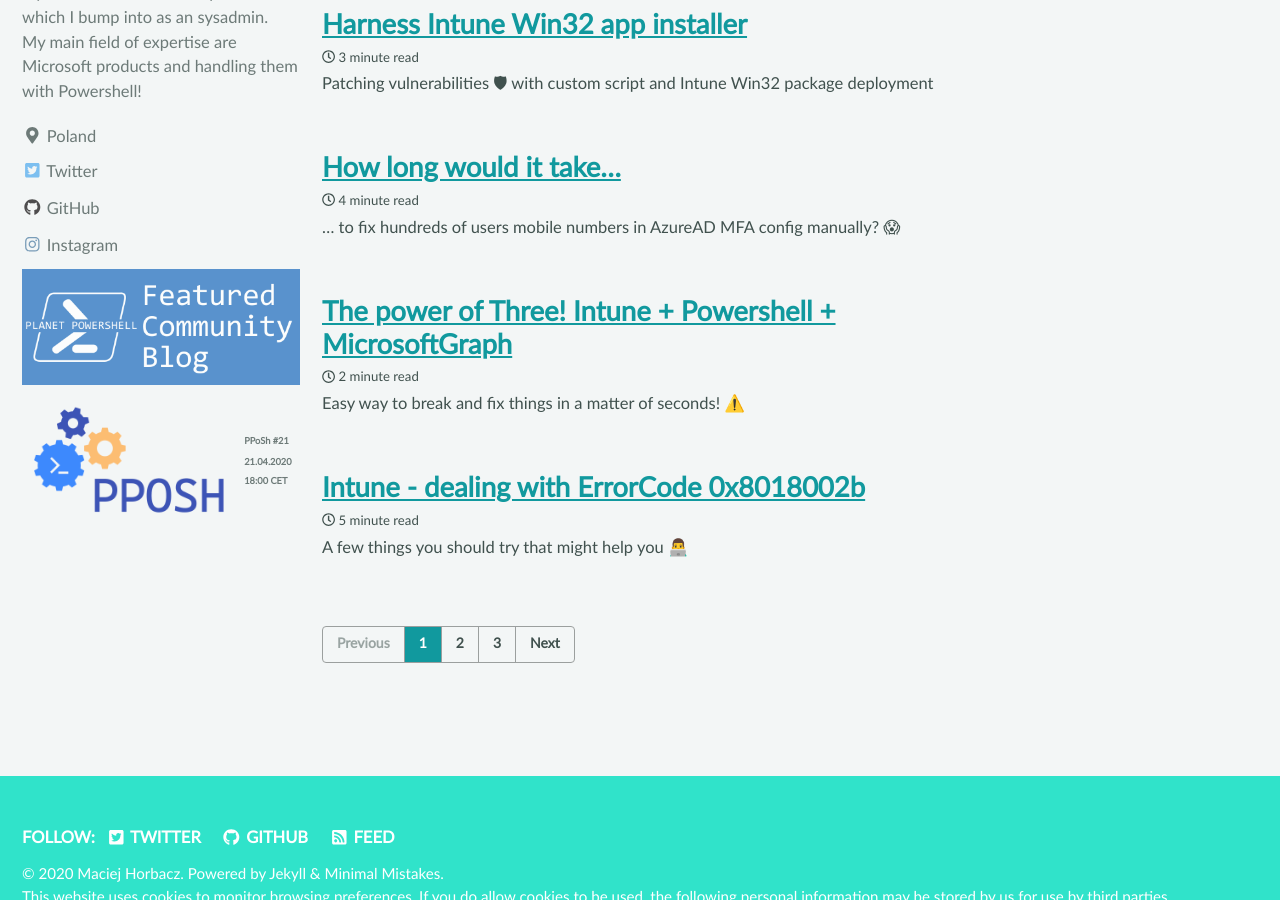
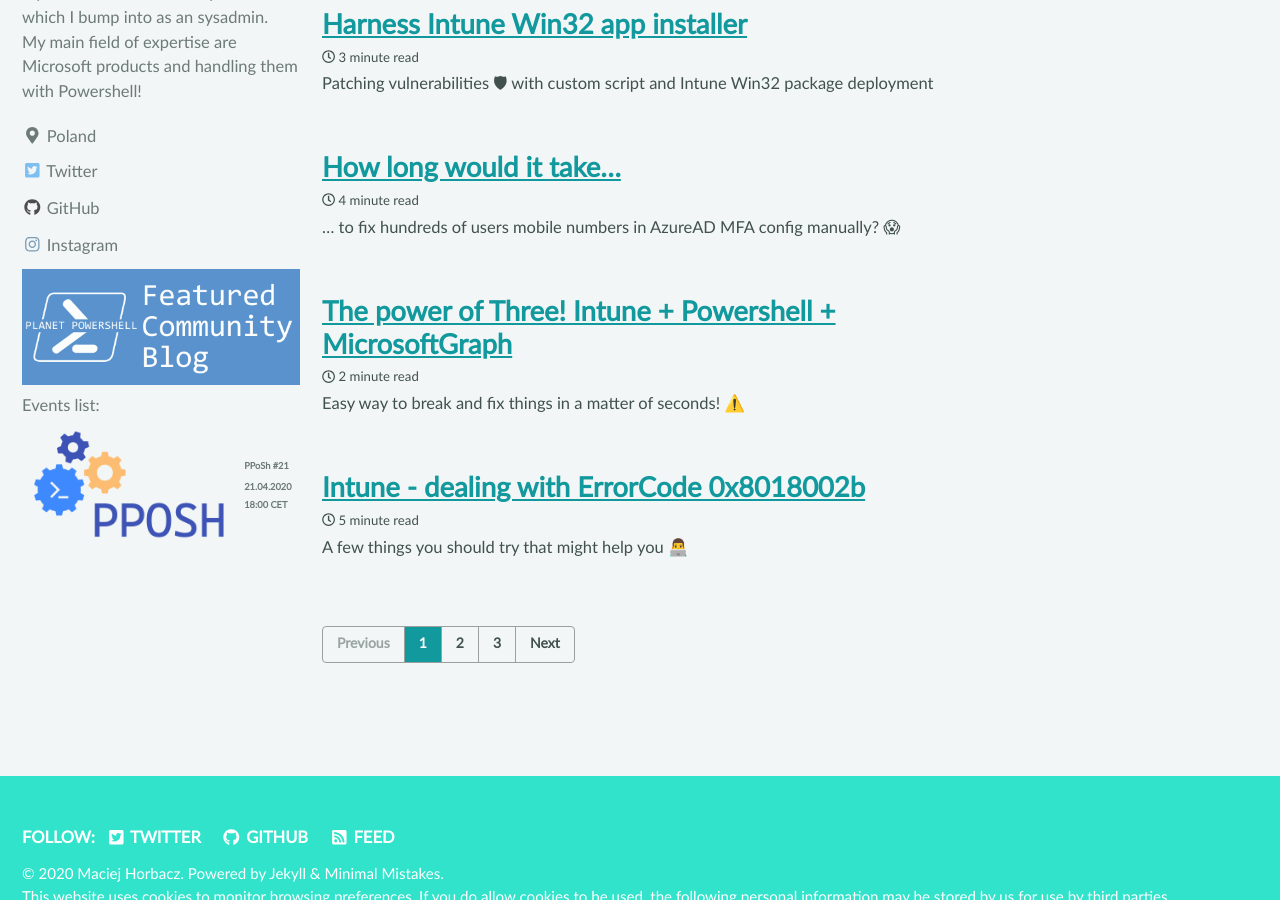
Before and after one commit to UniverseCitiz3n/UniverseCitiz3n.github.io, a Jekyll site: the page built from index.html, in a window 1280 px wide and 900 px high, scrolled down 329 px. Built offline with Jekyll 4.4.1, drawn with Linux system fonts in a browser that asks for light colours; cached includes are drawn as plain includes; nearby versions of some CDN libraries; the list of posts is cut into pages by our own code.

Commit message:
image reduction

```diff
--- a/_includes/author-profile-custom-links.html
+++ b/_includes/author-profile-custom-links.html
@@ -9,10 +9,11 @@
     <img src="{{ site.url }}{{ site.baseurl }}/assets/images/aboutme/planetpowershell-featured-badge.png" height="67" width="161">
   </li>
   <li>
+    Events list:
     <table>
       <tr>
         <th>
-          <img src="{{ site.url }}{{ site.baseurl }}/assets/images/aboutme/pposh_trans.png" height="67" width="161">
+          <img src="{{ site.url }}{{ site.baseurl }}/assets/images/aboutme/pposh_trans.png" height="33" width="80">
         </th>
         <th>
           <li>
```
